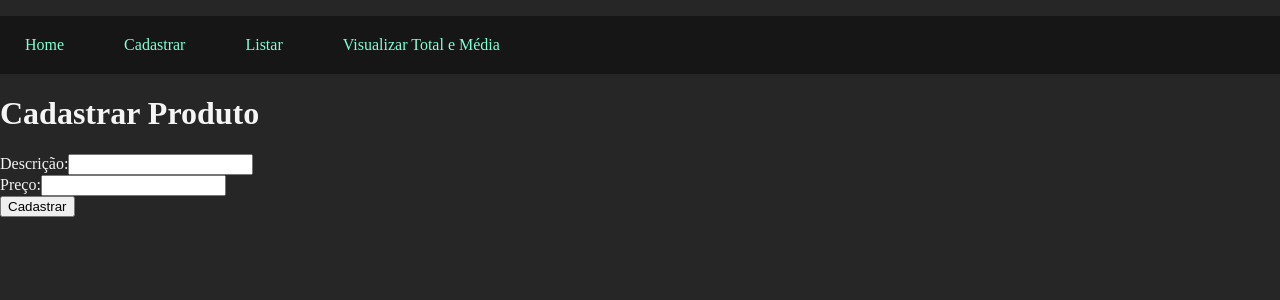
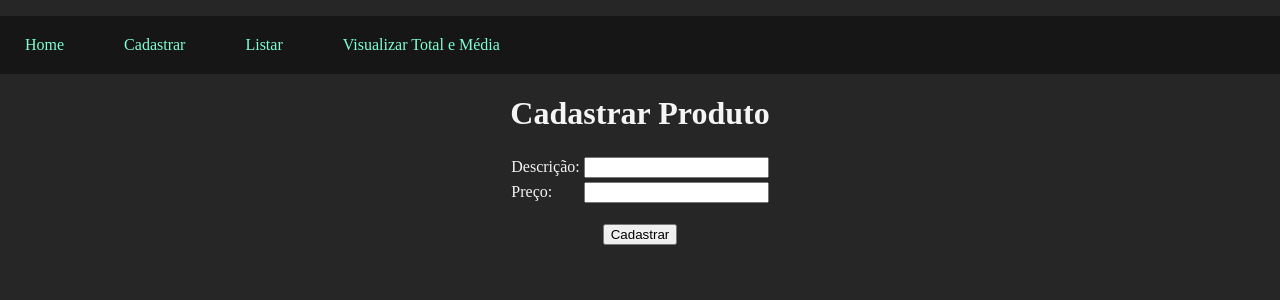
Before and after one commit to H3nr1Yuk1/Prova2-Topicos, a React (Create React App) app in the folder frontend/: page /Cadastrar in a window 1280 px wide. Shown: the top 300 px of the page. Built offline with nearby package versions, Linux system fonts and the light colour scheme.

Commit message:
Cadastro

```diff
--- a/frontend/src/components/pages/Cadastras.tsx
+++ b/frontend/src/components/pages/Cadastras.tsx
@@ -1,57 +1,46 @@
 import axios from "axios";
 import { useState } from "react";
 import { Despesas } from "../../models/despesas.model";
-// import Button from "@mui/material/Button";
 
 function Cadastrar() {
   const [descricao, setDescricao] = useState("");
   const [preco, setPreco] = useState("");
 
   function enviar() {
-    //Enviar o produto para a API, através FETCH ou AXIOS
     let despesas: Despesas = new Despesas();
     despesas.descricao = descricao;
     despesas.preco = Number.parseInt(preco);
 
     axios
-      .post("http://localhost:3001", despesas)
+      .post("http://localhost:3333", despesas)
       .then((resposta) => {
-        //Executar algo quando a requisição for bem sucedida
-        //Códigos HTTP na faixa do 200
-        //Redirecionar para o componente da listagem
         console.log(resposta.data.mensagem);
         setDescricao("");
         setPreco("");
       })
       .catch((erro) => {
-        //Executar algo quando a requisição for mal sucedida
-        //Códigos HTTP na faixa do 400 e 500
         console.log(erro);
       });
+
   }
 
   return (
     <div>
-      <h1> Cadastrar Produto</h1>
-      <div>
-        <label>Descrição:</label>
-        <input
-          type="text"
-          onChange={(event: any) => setDescricao(event.target.value)}
-        />
-      </div>
-      <div>
-        <label>Preço:</label>
-        <input
-          type="text"
-          onChange={(event: any) => setPreco(event.target.value)}
-        />
-      </div>
-      <div>
-        <button onClick={enviar}>
-          Cadastrar
-        </button>
-      </div>
+      <center>
+        <h1> Cadastrar Produto</h1>
+        <table>
+          <tr>
+            <td>Descrição:</td>
+            <td><input type="text" onChange={(event: any) => setDescricao(event.target.value)}/></td>
+          </tr>
+          <tr>
+            <td>Preço:</td>
+            <td><input type="text" onChange={(event: any) => setPreco(event.target.value)} /></td>
+          </tr>
+        </table>
+        <br />
+        <button onClick={enviar}> Cadastrar </button>
+      </center>
     </div>
   );
 }
```
